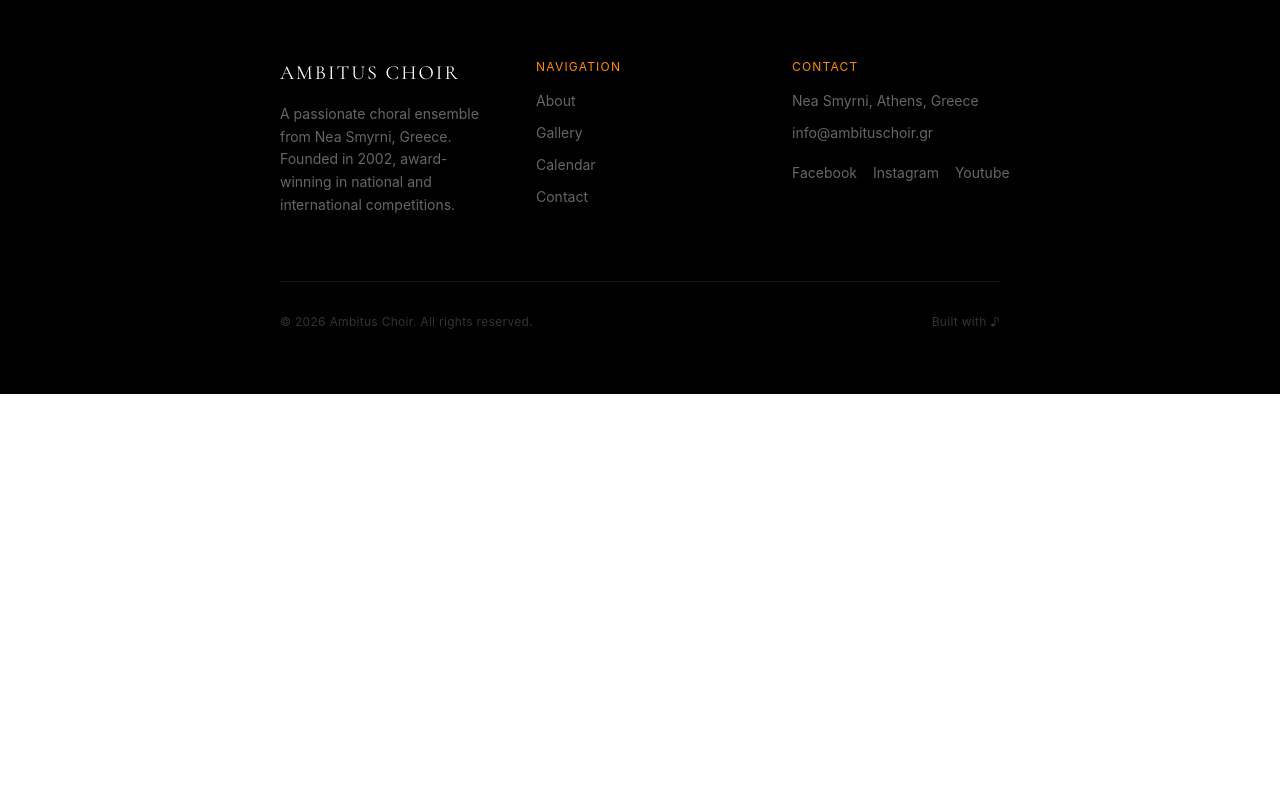
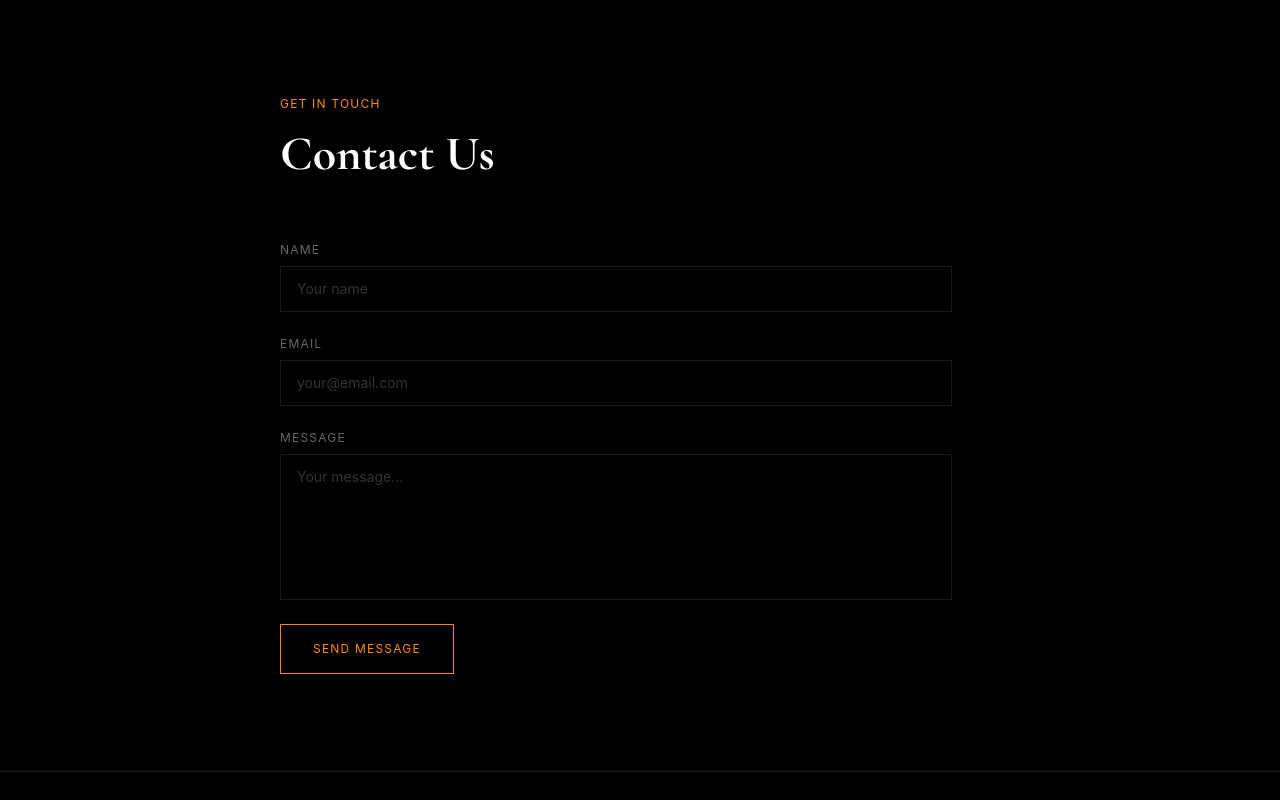
Before and after one commit to xenkou90/choir-website, a React (Vite) app: page / in a window 1280 px wide. Shown: the part 4360-5160 px from the top of the page. Before the commit the page ends 4754 px from the top, so only its background shows below. Built offline with nearby package versions, Linux system fonts and the light colour scheme.

Commit message:
feat: add Contact form

```diff
--- a/src/App.tsx
+++ b/src/App.tsx
@@ -5,6 +5,7 @@ import About from './components/About'
 import Gallery from './components/Gallery'
 import Calendar from './components/Calendar'
 import Footer from './components/Footer'
+import Contact from './components/Contact'
 
 function App() {
   const [showTop, setShowTop] = useState(false)
@@ -26,6 +27,8 @@ function App() {
       <hr className="border-white/5" />
       <Calendar />
       <hr className="border-white/5" />
+      <Contact />
+      <hr className="border-white/5" />
       <Footer />
 
       {/* Back to top button */}
--- /dev/null
+++ b/src/components/Contact.tsx
@@ -0,0 +1,95 @@
+import { useState } from 'react'
+
+const Contact = () => {
+  const [form, setForm] = useState({ name: '', email: '', message: '' })
+  const [submitted, setSubmitted] = useState(false)
+
+  const handleChange = (e: React.ChangeEvent<HTMLInputElement | HTMLTextAreaElement>) => {
+    setForm({ ...form, [e.target.name]: e.target.value })
+  }
+
+  const handleSubmit = (e: React.FormEvent) => {
+    e.preventDefault()
+    setSubmitted(true)
+  }
+
+  return (
+    <section id="contact" className="bg-black py-24 px-6 md:px-70">
+
+      {/* Section header */}
+      <span className="text-xs tracking-widest uppercase text-orange-400">
+        Get In Touch
+      </span>
+      <h2 className="font-serif text-white text-5xl font-bold mt-4 mb-16">
+        Contact Us
+      </h2>
+
+      {submitted ? (
+        <div className="border border-orange-400/30 p-12 text-center">
+          <span className="font-serif text-white text-3xl">Thank you for reaching out.</span>
+          <p className="text-white/40 text-sm mt-4">We will get back to you as soon as possible.</p>
+        </div>
+      ) : (
+        <div className="max-w-2xl flex flex-col gap-6">
+
+          {/* Name */}
+          <div className="flex flex-col gap-2">
+            <label className="text-xs tracking-widest uppercase text-white/40">
+              Name
+            </label>
+            <input
+              type="text"
+              name="name"
+              value={form.name}
+              onChange={handleChange}
+              placeholder="Your name"
+              className="bg-transparent border border-white/10 text-white text-sm px-4 py-3 outline-none focus:border-orange-400 transition-colors placeholder:text-white/20"
+            />
+          </div>
+
+          {/* Email */}
+          <div className="flex flex-col gap-2">
+            <label className="text-xs tracking-widest uppercase text-white/40">
+              Email
+            </label>
+            <input
+              type="email"
+              name="email"
+              value={form.email}
+              onChange={handleChange}
+              placeholder="your@email.com"
+              className="bg-transparent border border-white/10 text-white text-sm px-4 py-3 outline-none focus:border-orange-400 transition-colors placeholder:text-white/20"
+            />
+          </div>
+
+          {/* Message */}
+          <div className="flex flex-col gap-2">
+            <label className="text-xs tracking-widest uppercase text-white/40">
+              Message
+            </label>
+            <textarea
+              name="message"
+              value={form.message}
+              onChange={handleChange}
+              placeholder="Your message..."
+              rows={6}
+              className="bg-transparent border border-white/10 text-white text-sm px-4 py-3 outline-none focus:border-orange-400 transition-colors placeholder:text-white/20 resize-none"
+            />
+          </div>
+
+          {/* Submit */}
+          <button
+            onClick={handleSubmit}
+            className="border border-orange-400 text-orange-400 text-xs tracking-widest uppercase px-8 py-4 w-fit hover:bg-orange-400 hover:text-black transition-all"
+          >
+            Send Message
+          </button>
+
+        </div>
+      )}
+
+    </section>
+  )
+}
+
+export default Contact
```
